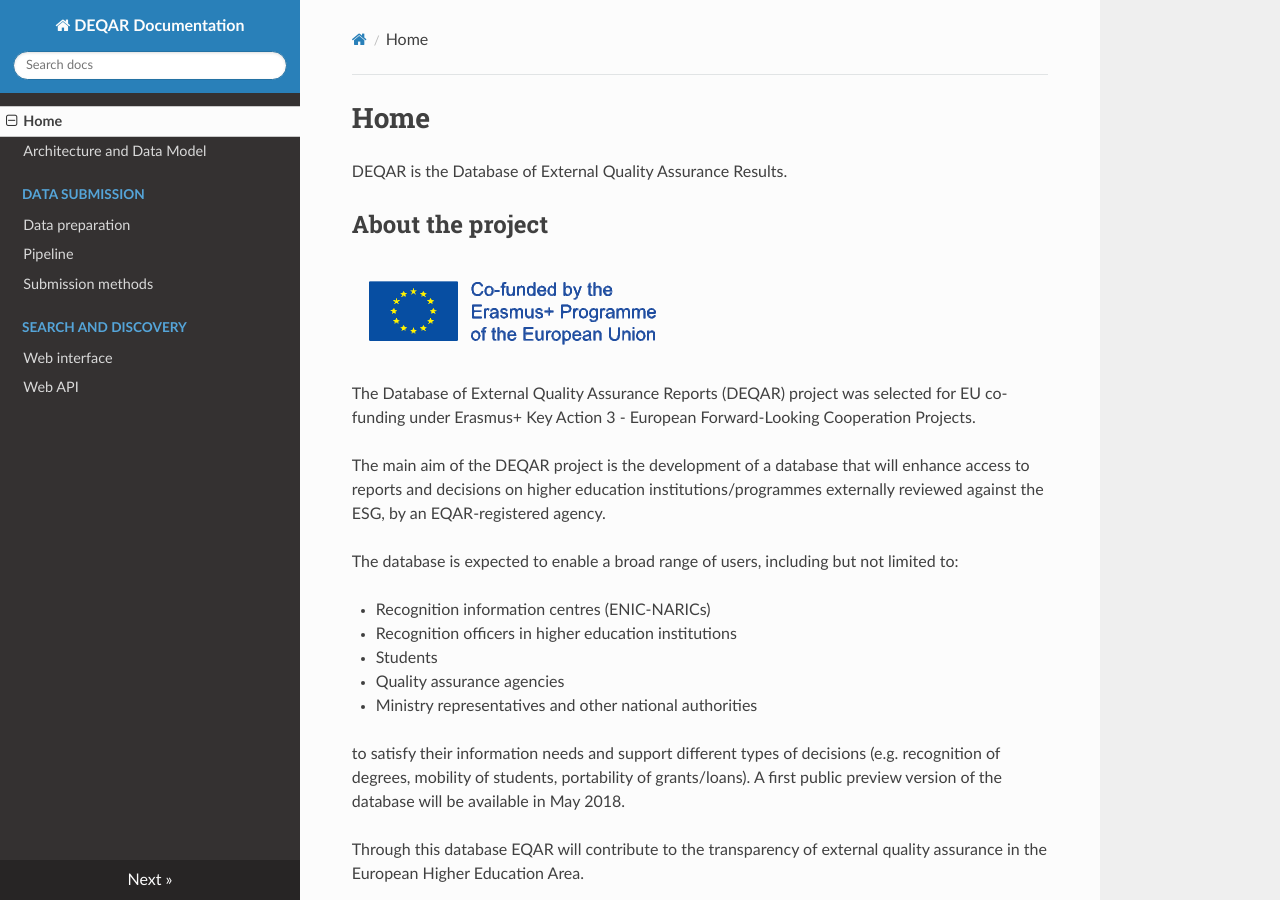
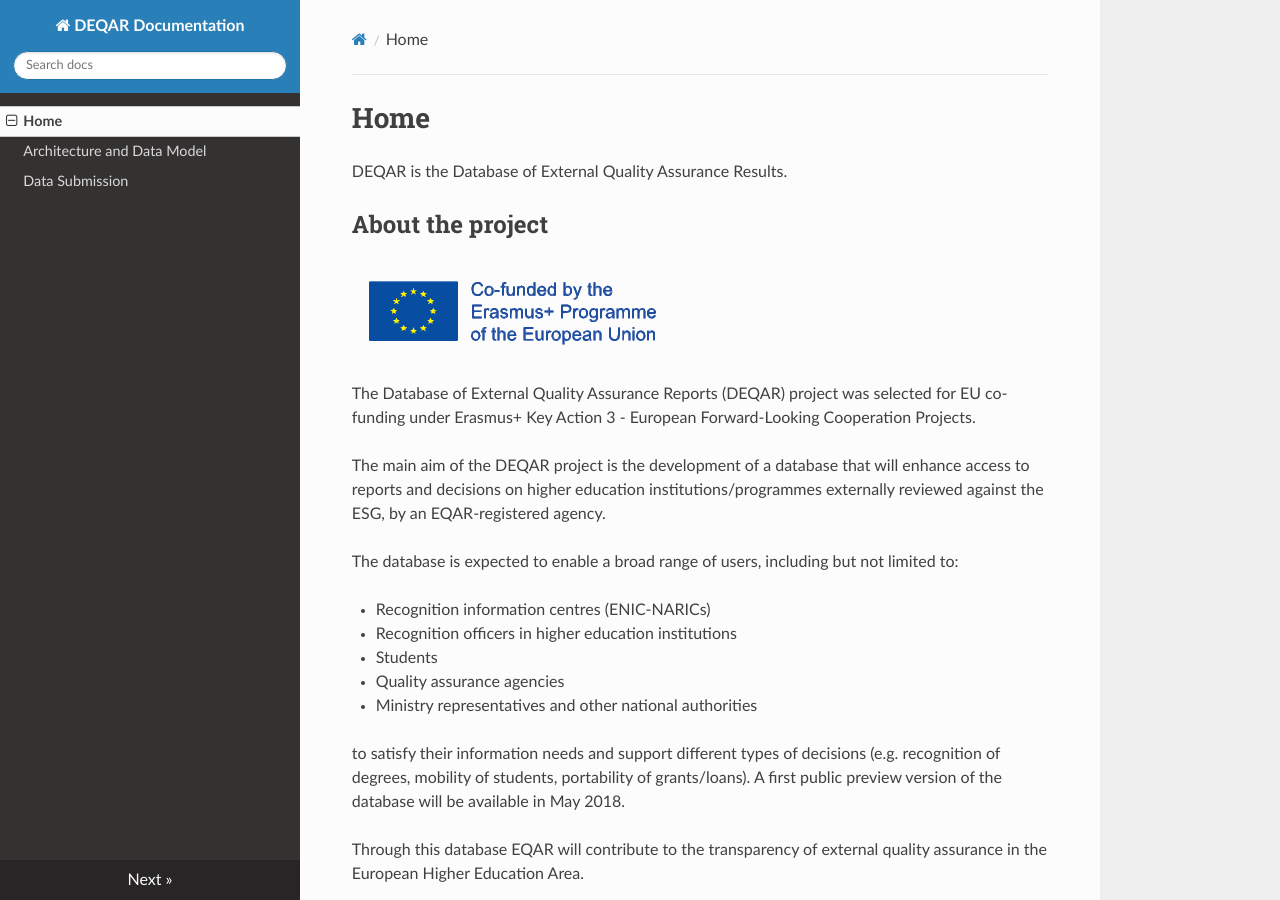
Before and after one commit to EQAR/deqar-docs, an MkDocs documentation site: the page built from docs/index.md, in a window 1280 px wide and 900 px high. Built offline with MkDocs 1.6.1, drawn with Linux system fonts in a browser that asks for light colours; nearby versions of some CDN libraries; old or Windows-style settings are respelled for this version of MkDocs; some of the changed lines change nothing that is shown.

Commit message:
Update mkdocs.yml

```diff
--- a/mkdocs.yml
+++ b/mkdocs.yml
@@ -3,14 +3,14 @@
 pages:
     - Home: index.md
     - Architecture and Data Model: DEQAR_overview.md
-    - Data Submission:
-        - Data preparation: submission_object_fields.md
-        - Pipeline: data_submission.md
-        - Submission methods: submission_methods.md
-#    - Data administration:
-    - Search and discovery:
-        - Web interface: public_web.md
-        - Web API: web_api.md
+    - Data Submission: data_submission.md
+ #       - Data preparation: submission_object_fields.md
+ #       - Pipeline: data_submission.md
+ #       - Submission methods: submission_methods.md
+ #    - Data administration:
+ #   - Search and discovery:
+ #       - Web interface: public_web.md
+ #       - Web API: web_api.md
 ### theme configuration ###
 theme:
     name: readthedocs
```
